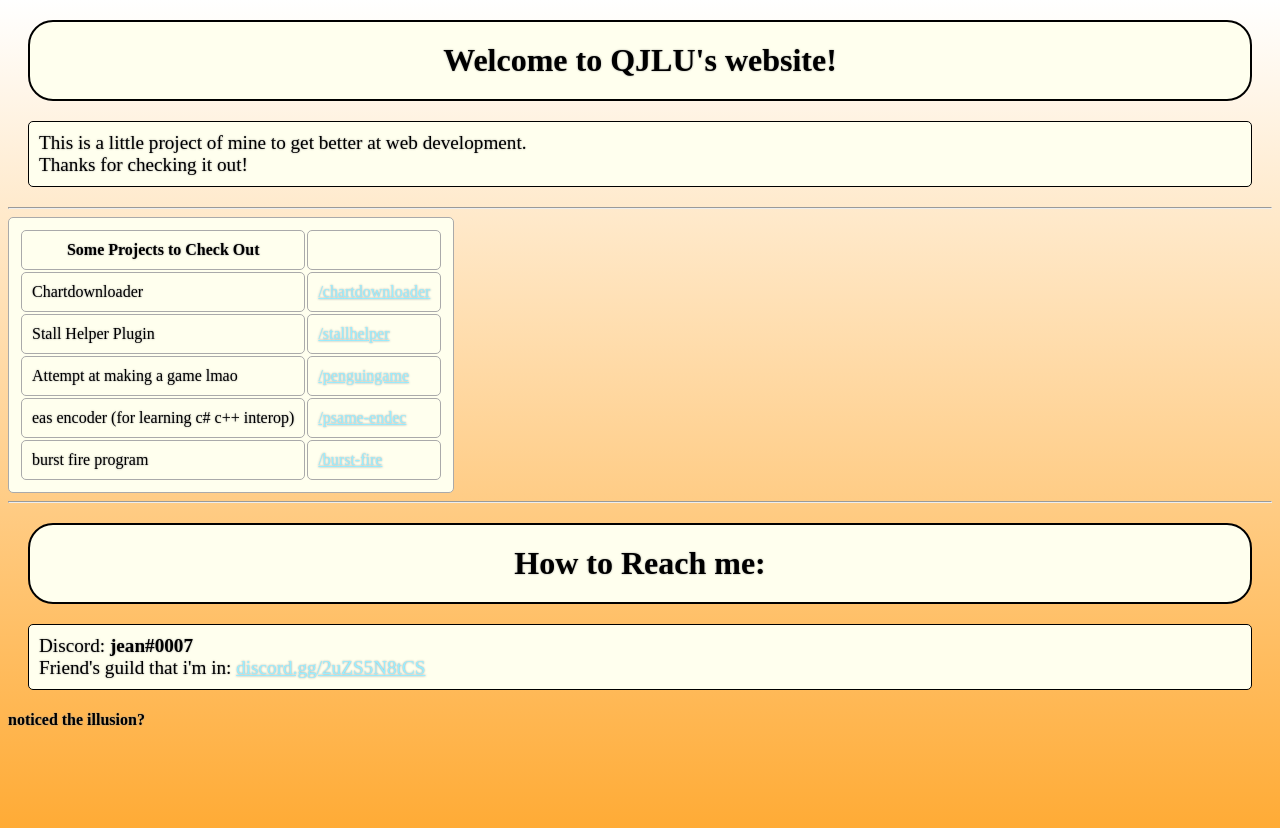
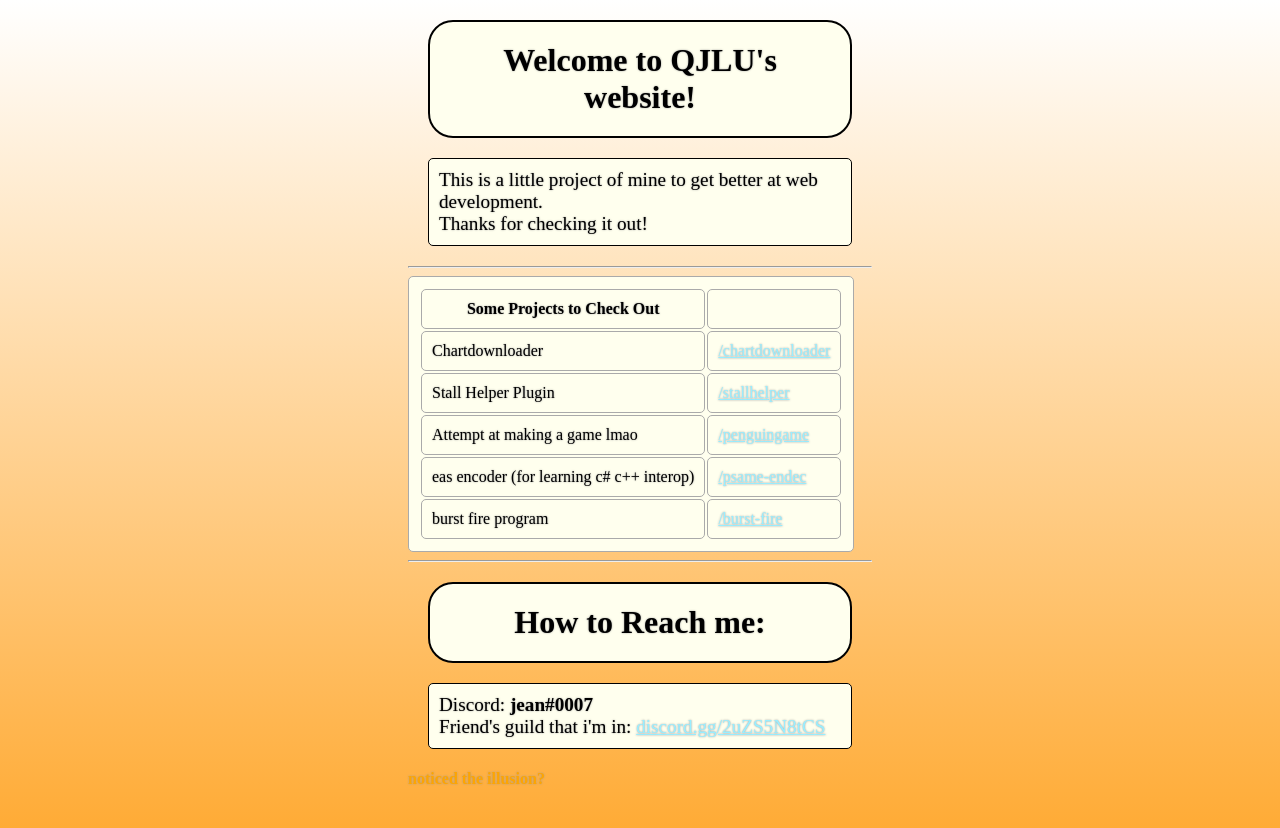
Before and after one commit to qjlu404/qjlu404.github.io, a plain HTML site: page index.html in a window 1280 px wide. Drawn offline with Linux system fonts and the light colour scheme.

Commit message:
centered

```diff
--- a/style.css
+++ b/style.css
@@ -6,7 +6,11 @@ html
 	text-shadow: 0 0 2px #999;
 	min-width: 463px;
 }
-
+body
+{
+    margin: auto;
+    width: 464px;
+}
 h1
 {
     background-color: #ffe;
@@ -21,6 +25,11 @@ h4
 {
 	position: relative;
 	bottom: 0px;
+	color: orange;
+}
+h4:hover
+{
+	color: black;
 }
 
 p
```
